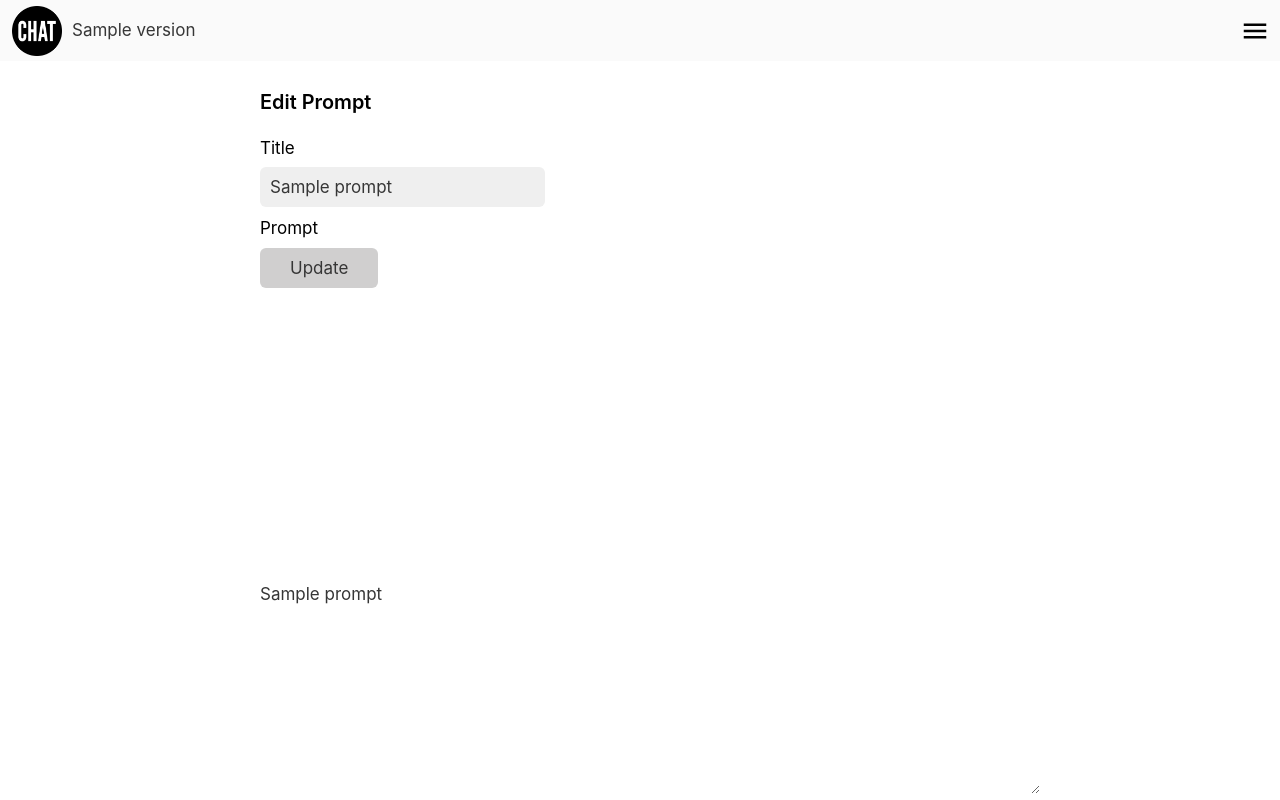
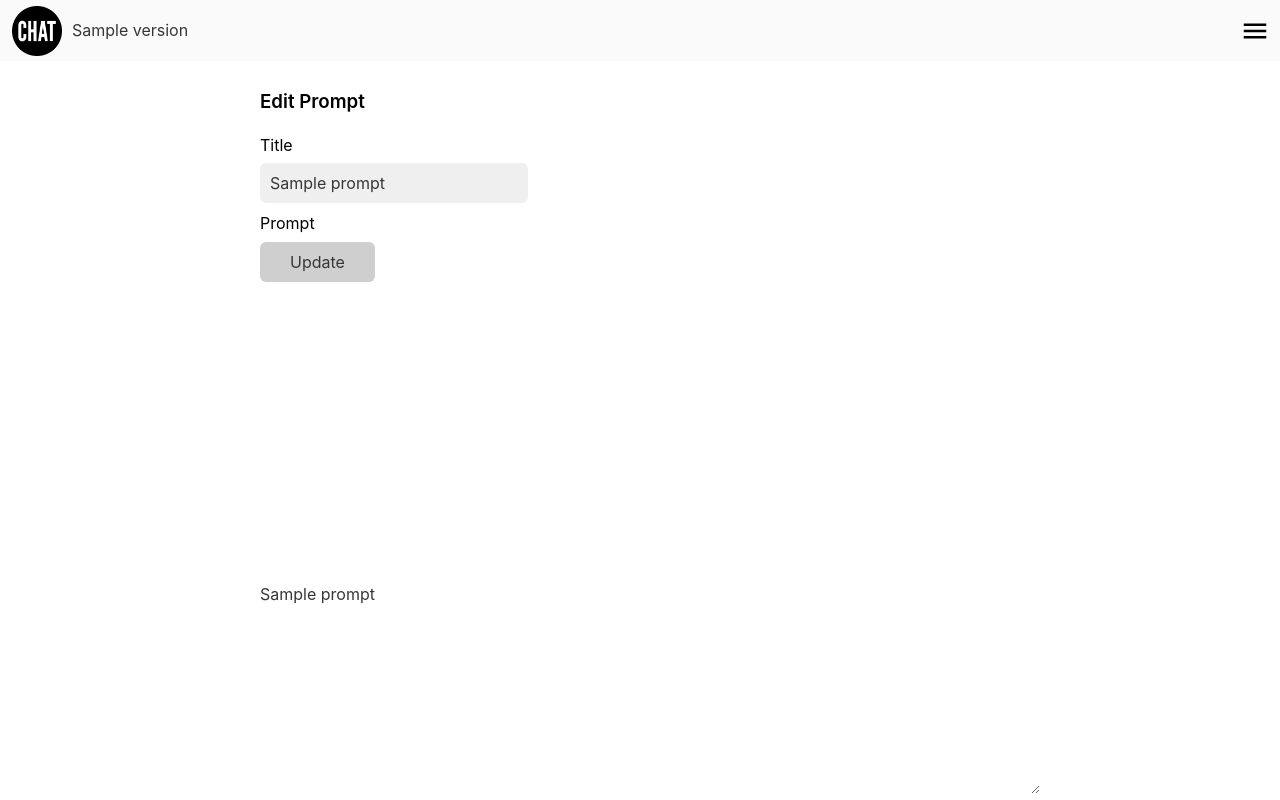
Before and after one commit to diversen/chat-client, a Python web app: template chat_client/templates/prompts/edit.html in a window 1280 px wide. Run offline with Jinja, Linux system fonts and the light colour scheme; the template is opened without the code that fills it: most values are stand-ins (such as "Sample title", 1, 10 or a date in 2020).

Commit message:
tweak font size

```diff
--- a/chat_client/static/css/dark.css
+++ b/chat_client/static/css/dark.css
@@ -1,6 +1,6 @@
 :root {
 
-    --font-size: 17px;
+    --font-size: 16px;
     --font-family: ui-sans-serif, -apple-system, system-ui, Segoe UI, Helvetica, Apple Color Emoji, Arial, sans-serif, Segoe UI Emoji, Segoe UI Symbol;
 
 
--- a/chat_client/static/css/light.css
+++ b/chat_client/static/css/light.css
@@ -1,6 +1,6 @@
 :root {
 
-    --font-size: 17px;
+    --font-size: 16px;
     --font-family: ui-sans-serif, -apple-system, system-ui, Segoe UI, Helvetica, Apple Color Emoji, Arial, sans-serif, Segoe UI Emoji, Segoe UI Symbol;
 
     /* --font-size: 15px;
```
